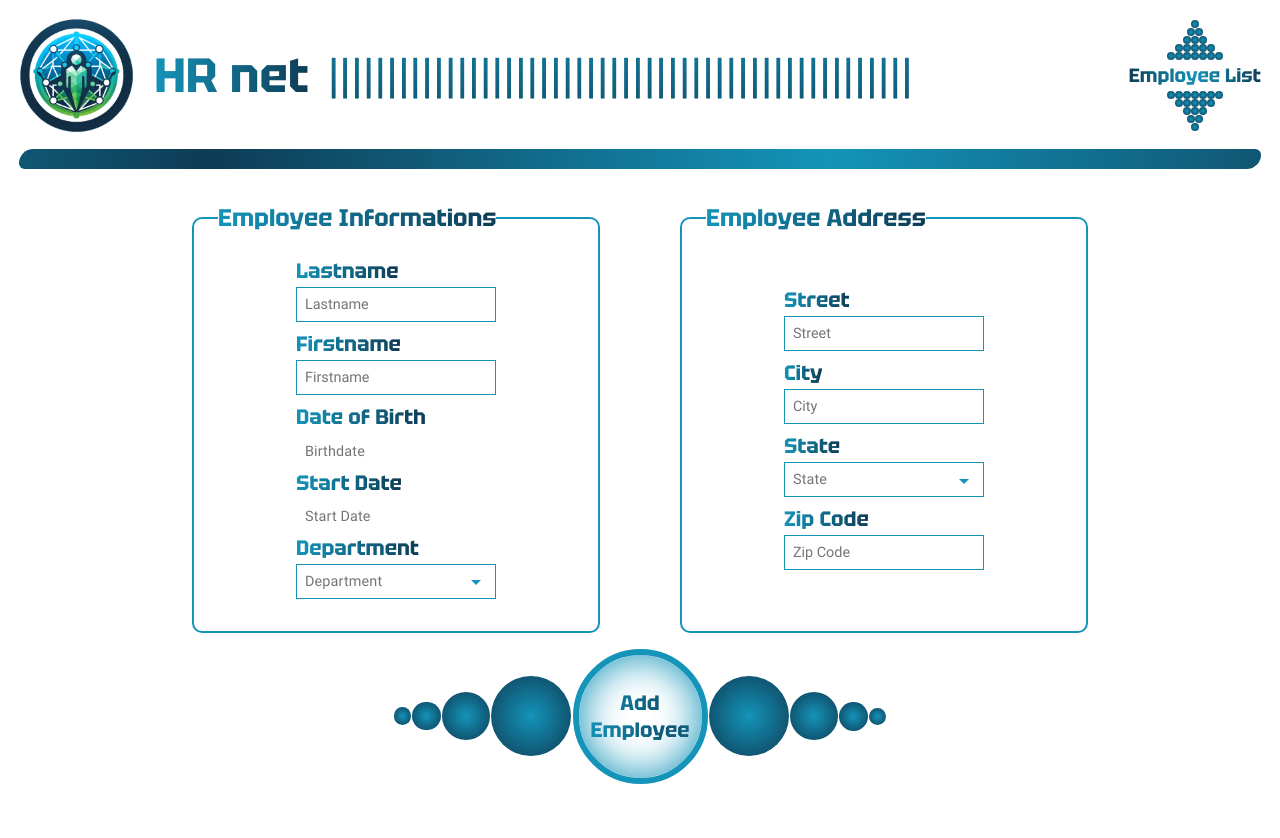
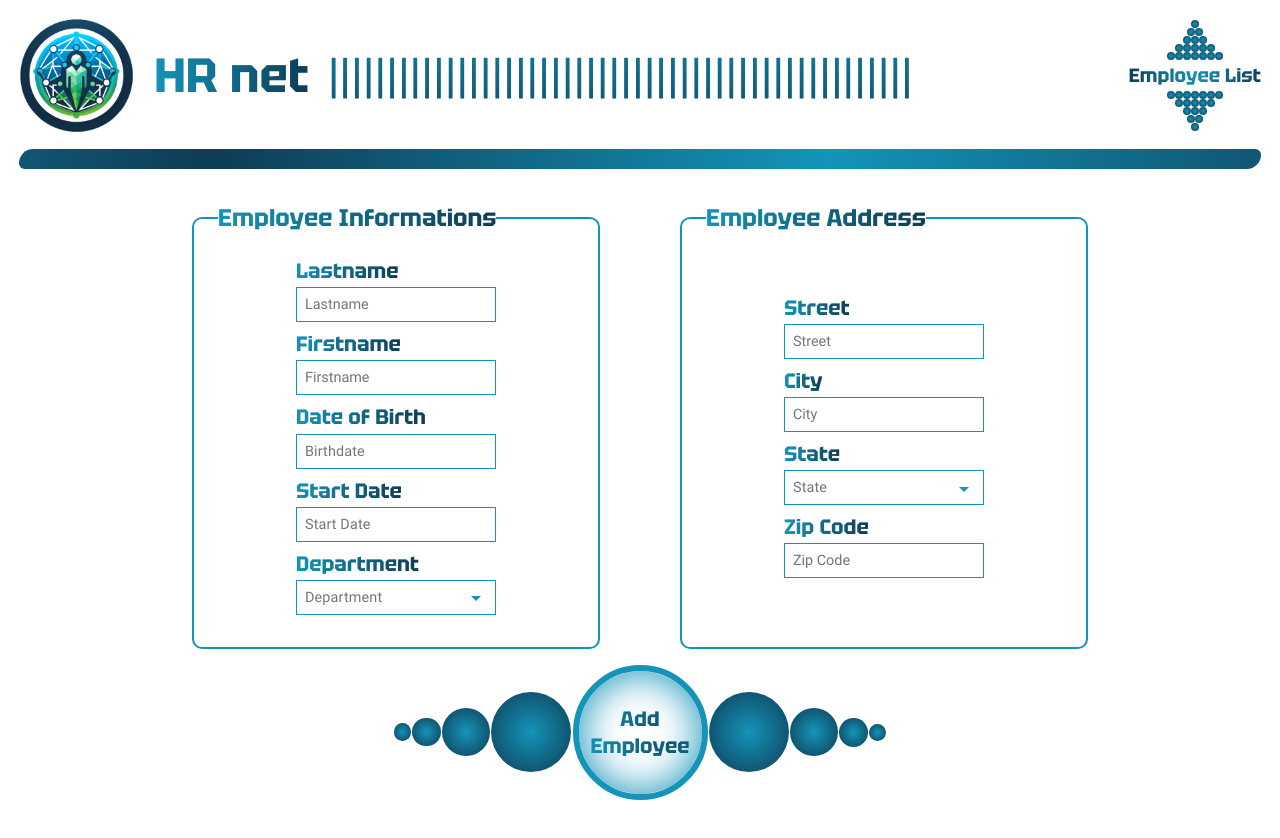
Before and after one commit to Git-EJ/OC_P14, a React (Vite) app: page /employee-create in a window 1280 px wide. Shown: the top 838 px of the page. Built offline with nearby package versions, Linux system fonts and the light colour scheme.

Commit message:
Mui datePicker Style only with Styled and Props

```diff
--- a/public/assets/index.css
+++ b/public/assets/index.css
@@ -526,12 +526,6 @@ body ::-webkit-scrollbar {
     margin-left: 0.5rem;
   }
 }
-.datepicker_popper .MuiPaper-root {
-  border: 5px solid #1494B9;
-  border-radius: 30px;
-  overflow: hidden;
-}
-
 .modal_container {
   width: fit-content;
   height: fit-content;
--- a/src/atoms/mui/DatePicker.jsx
+++ b/src/atoms/mui/DatePicker.jsx
@@ -4,11 +4,11 @@ import { AdapterDayjs } from '@mui/x-date-pickers/AdapterDayjs'
 import { DatePicker, LocalizationProvider, PickersLayout } from '@mui/x-date-pickers';
 import  { useState } from 'react';
 import 'dayjs/locale/fr';
-
+import  Popper  from '@mui/material/Popper';
+import TextField from '@mui/material/TextField';
 
 // Style for date calendar layout
 const StyledPickersLayout = styled(PickersLayout)(({ theme }) => ({
-
 
   [`& .${'MuiTouchRipple-root'}`]: {
     ...theme['datePicker-ripple'],
@@ -33,21 +33,30 @@ const StyledPickersLayout = styled(PickersLayout)(({ theme }) => ({
 }));
 
 
+const StyledPopper = styled(Popper)(({theme}) => ({
+
+  [`& .${'MuiPaper-root'}`]: {
+    ...theme['datePicker-calendar']
+  },
+}));
+
+
 
 // Style for date input
-const StyledDatepicker = styled(DatePicker)(({theme}) => ({
+const StyledDatepicker = styled(TextField)(({theme}) => ({
 
-  [`& #${'MuiInputBase-root'}`]: {
+  [`& .${'MuiInputBase-input'}`]: {
+    ...theme['input-placeholder'],
+    ...theme['datePicker-input'],
+  },
+
+  [`& .${'MuiOutlinedInput-root'}`]: {
     ...theme['input-field'],
+    paddingRight: 0,
   },
 
   [`& .${'MuiOutlinedInput-notchedOutline'}`]: {
     ...theme['input-border'],
-  },
-
-  [`& .${'MuiInputBase-input'}`]: {
-    ...theme['input-placeholder'],
-    ...theme['datePicker-input'],
   },
 
   //ripple effect on input calendar icon
@@ -59,15 +68,12 @@ const StyledDatepicker = styled(DatePicker)(({theme}) => ({
     ...theme['datePicker-button'],
   },
 
-  [`& .${'MuiOutlinedInput-root'}`]: {
-    paddingRight: 0,
-  },
-
-
 }));
 
 
-const FormDatePicker = ({label, id, name, labelClassName, placeholder, inputClassName, containerClassName, onChange}) => {
+
+
+const FormDatePicker = ({label, id, name, labelClassName, placeholder, containerClassName, onChange}) => {
 
   const [value, setValue] = useState(null);
 
@@ -85,10 +91,12 @@ const FormDatePicker = ({label, id, name, labelClassName, placeholder, inputClas
       <div className={containerClassName}>
         <label htmlFor={id} className={labelClassName}>{label}</label>
 
-        <StyledDatepicker
+        <DatePicker
           onChange={(newValue) => onFormatDate(newValue, name)}
 
           slots={{
+            textField: StyledDatepicker,
+            popper: StyledPopper,
             layout: StyledPickersLayout,
           }}
 
@@ -96,12 +104,13 @@ const FormDatePicker = ({label, id, name, labelClassName, placeholder, inputClas
             value: value,
             popper: {
               placement: "bottom",
-              className: "datepicker_popper", //acces to all classes in the popper, use in datepicker.scss
+            },
+            paper: {
+              elevation: 0, //shadow depth //TODO NOT WORKING
             },
             textField: {
               name: name,
               id: id,
-              className: inputClassName,
               placeholder: placeholder,
               formatDensity:"spacious",
             },
@@ -121,6 +130,5 @@ FormDatePicker.propTypes = {
   id: PropTypes.string,
   labelClassName: PropTypes.string,
   placeholder: PropTypes.string,
-  inputClassName: PropTypes.string,
   onChange: PropTypes.func,
 };
--- a/src/atoms/mui/SelectField.jsx
+++ b/src/atoms/mui/SelectField.jsx
@@ -51,11 +51,11 @@ const StyledSelectList = styled('Menu')(({theme}) => ({
 
   '& .MuiMenu-paper': {
     maxHeight: '300px',
+    border: `3px solid ${theme.palette.main['primary-color']}`,
     borderRadius: 0,
-    // border: `2px solid ${theme.palette.main['primary-color']}`,
+    overflow: 'hidden',
   },
 }));
-
 
 
 const SelectField = ({ id, name, label, placeholder, containerClassName, labelClassName, menuItem, onChange }) => {
--- a/src/molecules/CreateEmployeeForm.jsx
+++ b/src/molecules/CreateEmployeeForm.jsx
@@ -358,7 +358,6 @@ const CreateEmployeeForm = () => {
                               placeholder={'Birthdate'}
                               containerClassName={'form_input_container'}
                               labelClassName={'form_input_label'}
-                              inputClassName={'form_input_field'}
                               onChange={onInputChange}
                             />
                             {inputError['dateOfBirth'] && <div className="form_input_error">{inputError['dateOfBirth']}</div>}
@@ -370,7 +369,6 @@ const CreateEmployeeForm = () => {
                               placeholder={'Start Date'}
                               containerClassName={'form_input_container'}
                               labelClassName={'form_input_label'}
-                              inputClassName={'form_input_field'}
                               onChange={onInputChange}
                             />
                             {inputError['startDate'] && <div className="form_input_error">{inputError['startDate']}</div>}
--- a/src/styles/scss/index.scss
+++ b/src/styles/scss/index.scss
@@ -14,7 +14,6 @@
 @import './components/spheresbutton.scss';
 @import './components/paginations.scss';
 @import './components/header.scss';
-@import './components/datepicker.scss';
 @import './components/modal.scss';
 @import './components/createemployeeform.scss';
 @import './components/datatable.scss';
--- a/src/theme.js
+++ b/src/theme.js
@@ -28,8 +28,9 @@ export const themeDatePicker = {
   ['datePicker-input']: {
     fontFamily: typography['roboto'],
     fontSize: "0.9rem",
-    padding: 0,
+    padding: '0 0.5rem',
   },
+
 
   ['datePicker-button']: {
     height: '3rem',
@@ -44,13 +45,36 @@ export const themeDatePicker = {
     },
   },
 
+
   //ripple effect on input datePicker button
   ['datePicker-ripple']: {
     color: palette.main['primary-color'],
   },
 
 
+
   //START - CALENDAR
+  ['datePicker-calendar']: {
+    border: `3px solid ${palette.main['primary-color']}`,
+    borderRadius: '30px',
+    overflow: 'hidden',
+  },
+
+
+  ['datePicker-header']: {
+    background: palette.main['primary_radial-gradient'],
+    color: '#fff',
+    margin: 0,
+    padding: '2rem 0.7rem',
+    textTransform: 'uppercase',
+  },
+
+
+  ['datePicker-headerIcons']: {
+    color: '#fff',
+  },
+
+
   ['datePicker-today']: {
 
     ['&:not(.Mui-selected)']: {
@@ -83,30 +107,22 @@ export const themeDatePicker = {
     },
   },
 
-  ['datePicker-header']: {
-    background: palette.main['primary_radial-gradient'],
-    color: '#fff',
-    margin: 0,
-    padding: '2rem 0.7rem',
-    textTransform: 'uppercase',
-  },
-
-  ['datePicker-headerIcons']: {
-    color: '#fff',
-  },
 
   //END - CALENDAR
 };
 
 export const themeSelect = {
 
+
   ['select-field'] : {
     justifyContent: 'flex-start',
   },
 
+
   ['select-placeholder']: {
     color: palette.main['input-placeholder'],
   },
+
 
   ['select-svgIcon']: {
     ...flexCenter,
@@ -117,6 +133,7 @@ export const themeSelect = {
       fill: palette.main['primary-color'],
     },
   },
+
 
   ['select-menuItem']: {
 
@@ -138,6 +155,7 @@ export const themeSelect = {
       },
     },
   },
+
 
   ['select-menuItem-disabled']: {
     backgroundColor: 'white',
@@ -168,6 +186,7 @@ const theme = {
     flexDirection: "column",
   },
 
+
   ['input-field'] : {
     ...flexCenter,
     width: '200px',
@@ -180,12 +199,14 @@ const theme = {
     boxSizing: 'border-box',
   },
 
+
   ['input-border']: {
     borderRadius: '0px',
     borderStyle: 'none',
     borderWidth: '0px',
     borderColor: 'transparent',
   },
+
 
   ['input-placeholder'] : {
     [`&::placeholder`]: {
@@ -194,6 +215,7 @@ const theme = {
     },
   },
 
+
   ...themeDatePicker,
   ...themeSelect,
 };
```
Also changed, not shown: src/styles/scss/components/datepicker.scss (deleted, +0 -8 lines), 1 other file (tests, documents, lock files or other folders). Lines whose indentation alone changed are shown as unchanged.
